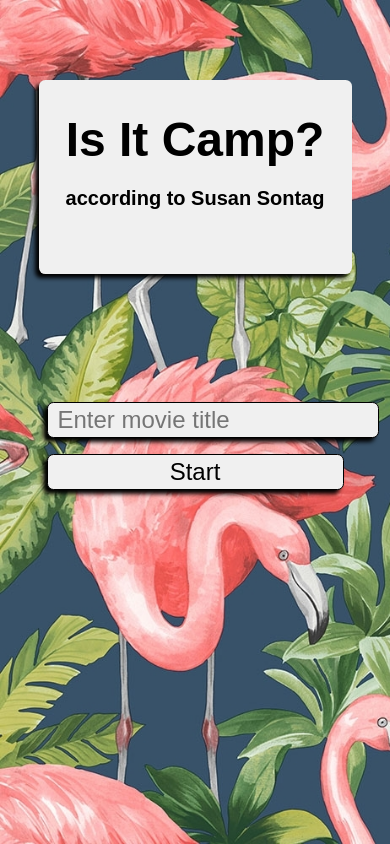
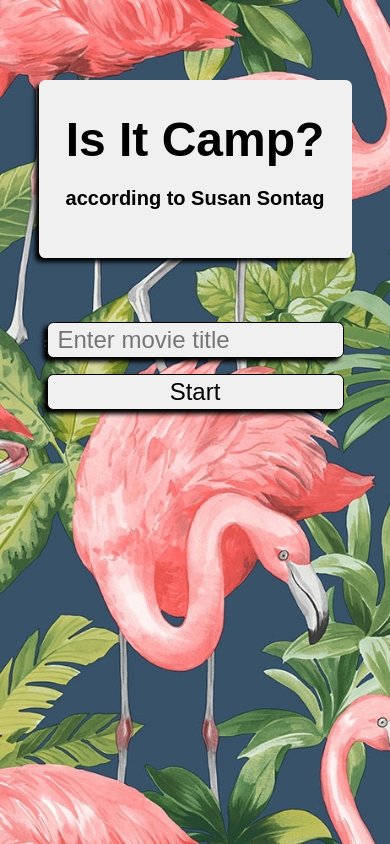
Before and after one commit to mattroseman/isitcamp, a React (Create React App) app in the folder client/: page / in a window 390 px wide. Built offline with nearby package versions, Linux system fonts and the light colour scheme.

Commit message:
fixed bug with movie title input extending beyond screen

```diff
--- a/client/src/Home.css
+++ b/client/src/Home.css
@@ -28,6 +28,9 @@
 
 #movie-title-input-container, #movie-title-input-container-placeholder {
   display: flex;
+  flex-direction: column;
+  align-items: stretch;
+  justify-content: center;
 
   border-radius: .4rem;
 
--- a/client/src/Title.css
+++ b/client/src/Title.css
@@ -17,7 +17,7 @@
   #titles-container {
     margin-left: 1rem;
     margin-right: 1rem;
-    margin-bottom: 8rem;
+    margin-bottom: 4rem;
 
     width: 100%;
   }
@@ -42,5 +42,7 @@
 @media only screen and (max-width: 575px) {
   #subtitle {
     font-size: 1.25rem;
+
+    margin-bottom: 3rem;
   }
 }
--- a/package.json
+++ b/package.json
@@ -1,6 +1,6 @@
 {
   "name": "isitcamp",
-  "version": "1.2.5",
+  "version": "1.2.6",
   "description": "Asks questions to determine if a movie is campy or not",
   "main": "index.js",
   "scripts": {
```
